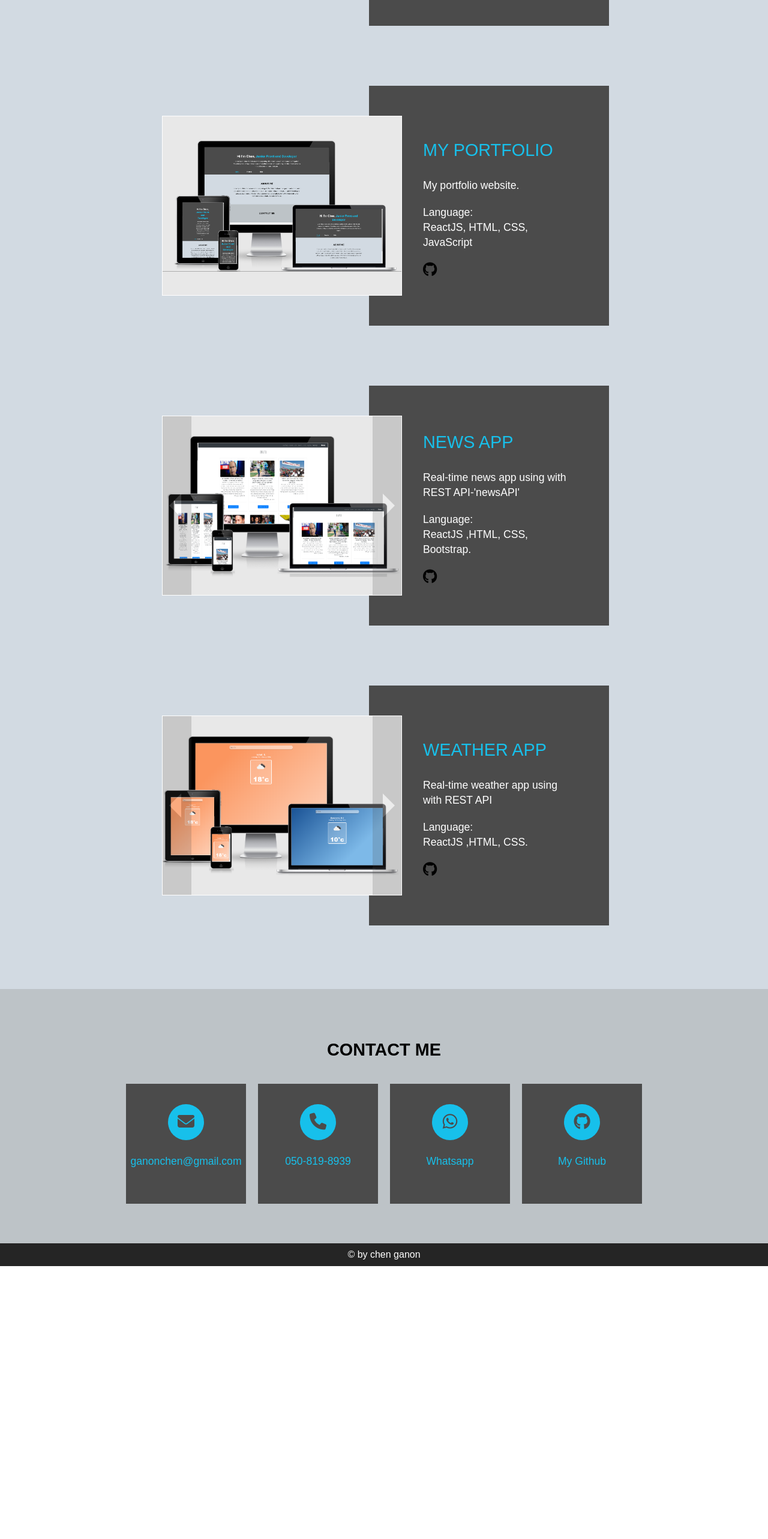
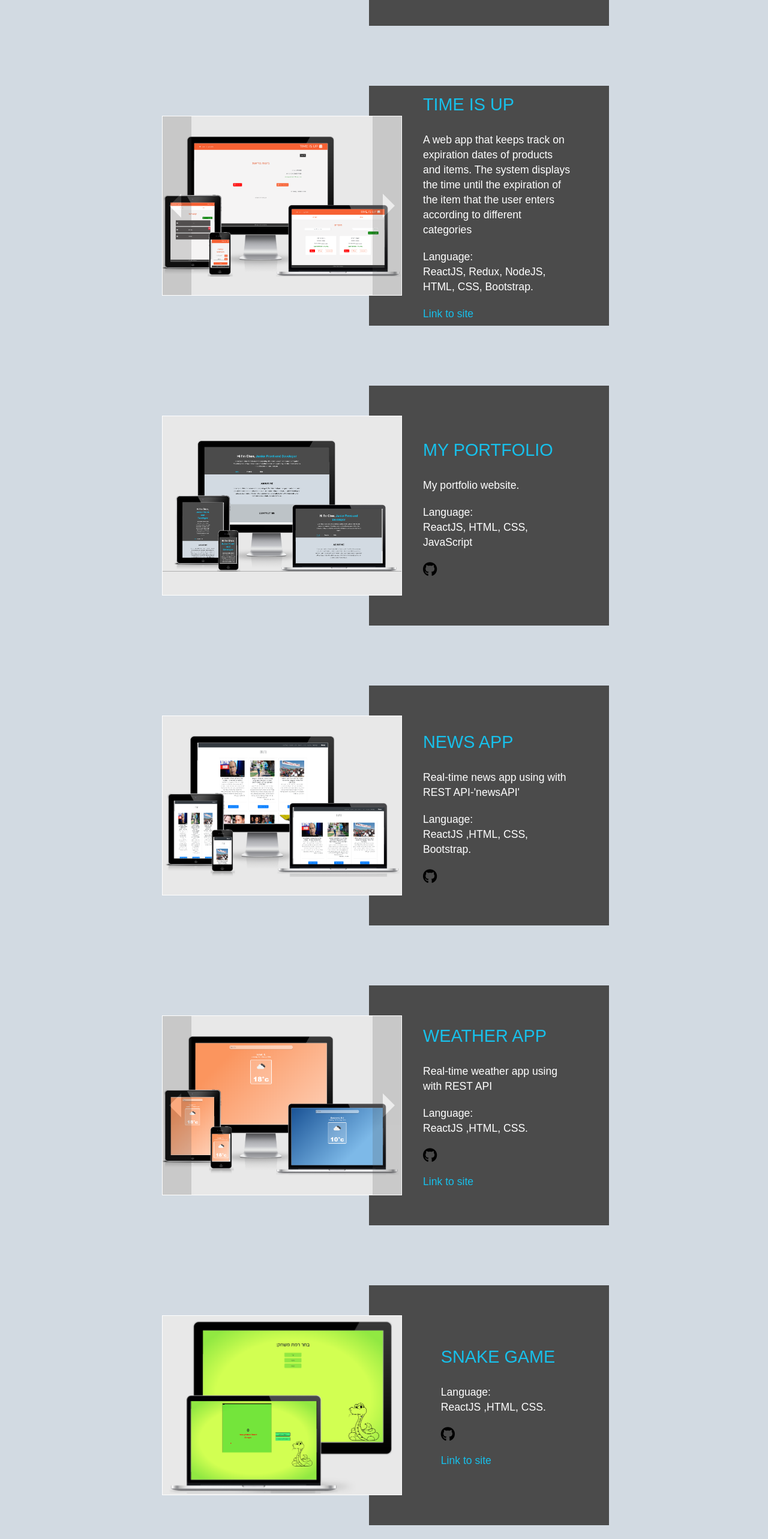
Before and after one commit to ChenGanon/portfolio, a React (Create React App) app: page /projects in a window 1280 px wide. Shown: the part 920-3486 px from the top of the page at 60% size. Before the commit the page ends 3031 px from the top, so only its background shows below. Built offline with nearby package versions, Linux system fonts and the light colour scheme.

Commit message:
add projects

```diff
--- a/src/components/Project.js
+++ b/src/components/Project.js
@@ -43,6 +43,14 @@ function Project(props) {
               </a>
             </p>
           ) : null}
+          {props.projects.website !== null ? (
+            <p>
+              <a href={props.projects.website} target="_blank">
+                {" "}
+                Link to site
+              </a>
+            </p>
+          ) : null}
         </div>
       </div>
     </div>
--- a/src/components/Projects.js
+++ b/src/components/Projects.js
@@ -1,6 +1,8 @@
 import React, { Component } from "react";
 import Project from "./Project";
 import mytrip from "../images/myTrip.png";
+import timeIsUp from "../images/time-is-up.PNG";
+import snake from "../images/snake.PNG";
 import news from "../images/news.PNG";
 import portfolio from "../images/portfolio.PNG";
 import weather from "../images/weather.PNG";
@@ -17,6 +19,17 @@ class Projects extends Component {
             "MY TRIP - android application for planning a trip by budget.  AS part of a final project in information systems studies.",
           language: null,
           github: null,
+          website: null,
+          imageIndex: 0
+        },
+        {
+          title: "TIME IS UP",
+          image: [timeIsUp, "https://time-is--up.herokuapp.com/"],
+          content:
+            "A web app that keeps track on expiration dates of products and items. The system displays the time until the expiration of the item that the user enters according to different categories",
+          language: "ReactJS, Redux, NodeJS, HTML, CSS, Bootstrap.",
+          github: null,
+          website: "https://time-is--up.herokuapp.com/",
           imageIndex: 0
         },
         {
@@ -25,14 +38,16 @@ class Projects extends Component {
           content: "My portfolio website.",
           language: "ReactJS, HTML, CSS, JavaScript",
           github: "https://github.com/ChenGanon/portfolio",
+          website: null,
           imageIndex: 0
         },
         {
           title: "NEWS APP",
-          image: [news, "https://news-react-app.netlify.com/"],
+          image: [news],
           content: "Real-time news app using with REST API-'newsAPI'",
           language: "ReactJS ,HTML, CSS, Bootstrap.",
           github: "https://github.com/ChenGanon/news",
+          website: null,
           imageIndex: 0
         },
         {
@@ -41,6 +56,16 @@ class Projects extends Component {
           content: "Real-time weather app using with REST API",
           language: "ReactJS ,HTML, CSS.",
           github: "https://github.com/ChenGanon/weather",
+          website: "https://weather-reactapp.netlify.com/",
+          imageIndex: 0
+        },
+        {
+          title: "SNAKE GAME",
+          image: [snake],
+          content: "",
+          language: "ReactJS ,HTML, CSS.",
+          github: "https://github.com/ChenGanon/snake-game",
+          website: "https://reactapp-snake-game.netlify.app/",
           imageIndex: 0
         }
       ],
```
Also changed, not shown: src/images/snake.PNG (added), src/images/time-is-up.PNG (added).
